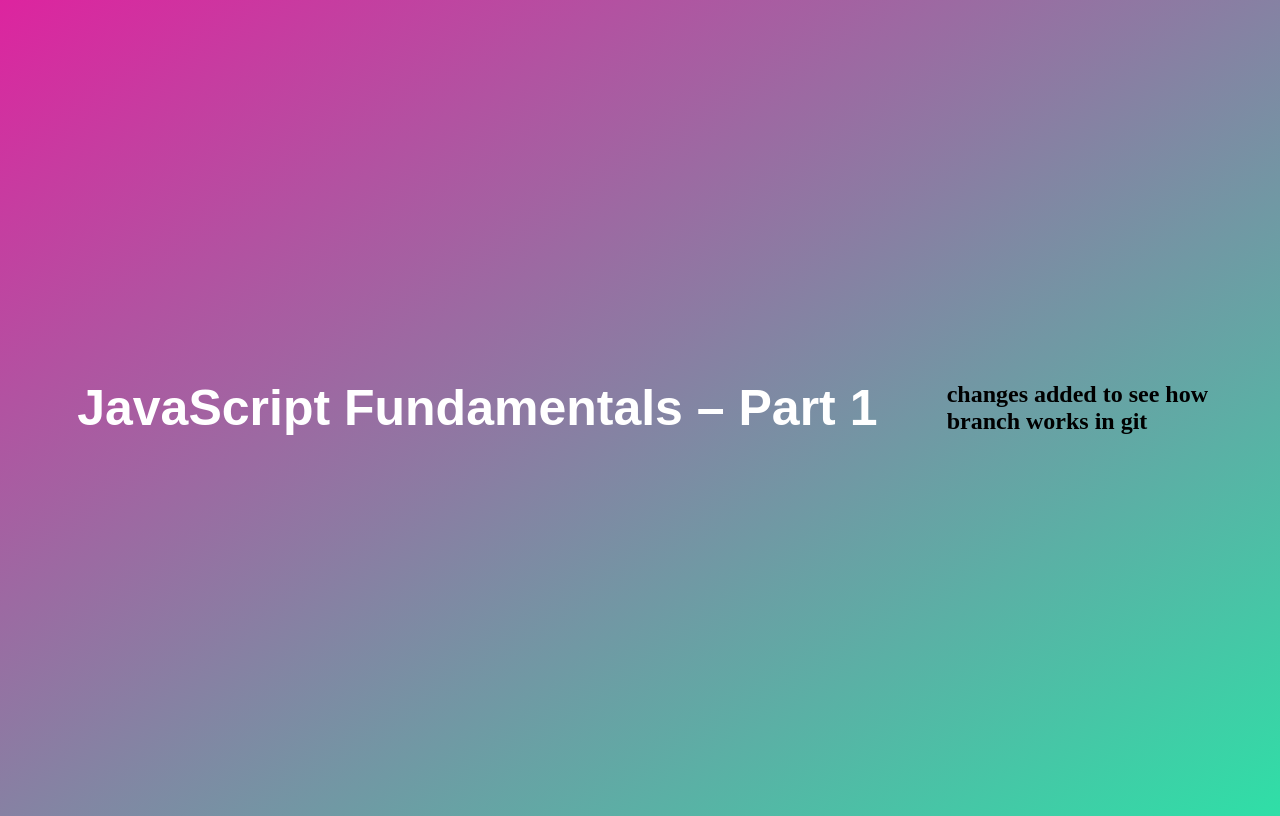
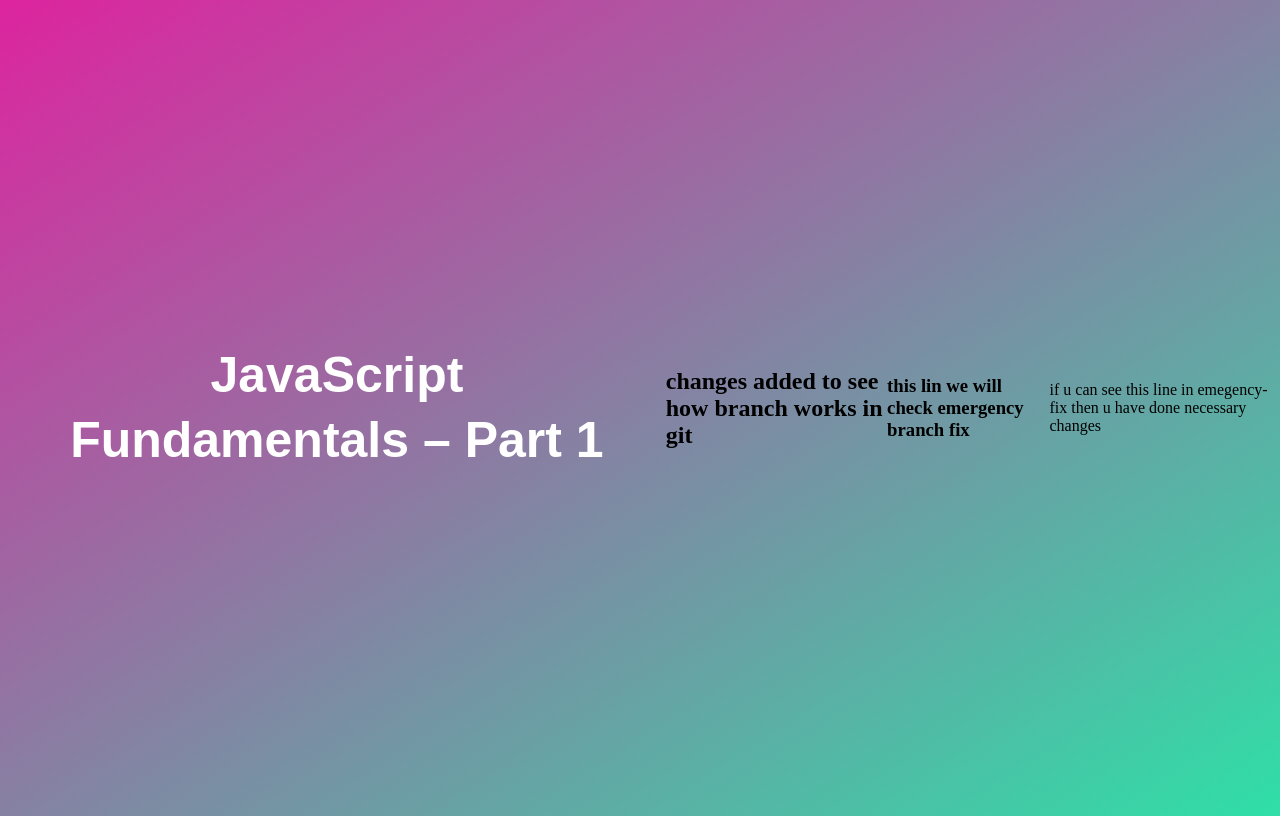
Before and after one commit to sounik567/MYPROJECT, a plain HTML site: page 01-Fundamentals-Part-1/final/index.html in a window 1280 px wide. Drawn offline with Linux system fonts and the light colour scheme.

Commit message:
added h3 and a paragraph

```diff
--- a/01-Fundamentals-Part-1/final/index.html
+++ b/01-Fundamentals-Part-1/final/index.html
@@ -26,6 +26,9 @@
   <body>
     <h1>JavaScript Fundamentals – Part 1</h1>
     <h2>changes added to see how branch works in git</h2>
+    <h3>this lin we will check emergency branch fix</h3>
+
+    <p>if u can see this line in emegency-fix then u have done necessary changes</p>
 
 
     <script src="script.js"></script>
```
